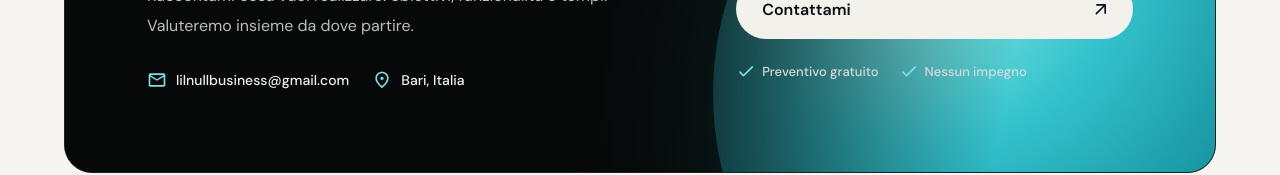
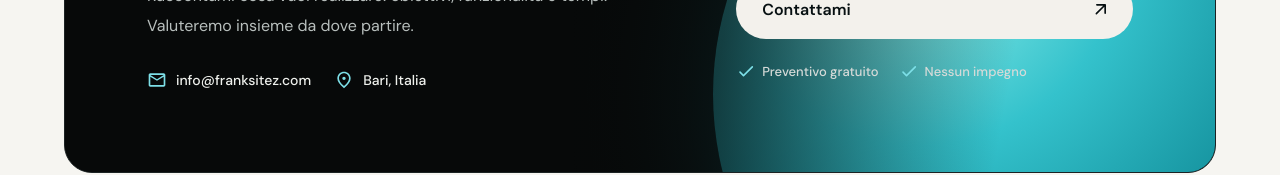
Before and after one commit to NullMC/FrankSites, a React (Vite) app: page / in a window 1280 px wide. Shown: the part 6863-7038 px from the top of the page. Built offline with nearby package versions, Linux system fonts and the light colour scheme.

Commit message:
contact update

```diff
--- a/src/App.jsx
+++ b/src/App.jsx
@@ -8,7 +8,7 @@ import {
   LightModeOutlined, DarkModeOutlined, ChevronLeftRounded, ChevronRightRounded, AddRounded, EmailOutlined,
   PlaceOutlined, CheckRounded
 } from '@mui/icons-material';
-import { navigation, services, projects, softSkills, questions } from './content.js';
+import { navigation, services, projects, softSkills, questions, contactEmail } from './content.js';
 import TechScroller from './components/TechScroller.jsx';
 
 const asset = (file) => import.meta.env.BASE_URL + 'static/CSS/IMGS/' + encodeURIComponent(file);
@@ -312,13 +312,13 @@ function Contact() {
               <SectionTitle title={<>Un buon progetto<br />inizia <em>parlando.</em></>} inverse />
               <p className="contact-description">Raccontami cosa vuoi realizzare: obiettivi, funzionalità e tempi. Valuteremo insieme da dove partire.</p>
               <div className="contact-info">
-                <a href="mailto:lilnullbusiness@gmail.com"><EmailOutlined fontSize="small" /> lilnullbusiness@gmail.com</a>
+                <a href={'mailto:' + contactEmail}><EmailOutlined fontSize="small" /> {contactEmail}</a>
                 <span><PlaceOutlined fontSize="small" /> Bari, Italia</span>
               </div>
             </div>
             <div className="col-12 col-lg-5">
               <div className="contact-actions">
-                <Button className="contact-button" component="a" href="mailto:lilnullbusiness@gmail.com" target="_blank"
+                <Button className="contact-button" component="a" href={'mailto:' + contactEmail} target="_blank"
                   rel="noopener noreferrer" endIcon={<ArrowOutwardRounded />}>Contattami</Button>
                 <div className="contact-benefits"><span><CheckRounded fontSize="small" /> Preventivo gratuito</span><span><CheckRounded fontSize="small" /> Nessun impegno</span></div>
               </div>
--- a/src/content.js
+++ b/src/content.js
@@ -1,4 +1,8 @@
 // Content preserved from the original HTML portfolio, in its original order.
+
+// The only contact channel shown on the site.
+export const contactEmail = 'info@franksitez.com';
+
 export const navigation = [
   { id: 'about', text: 'Chi sono' },
   { id: 'services', text: 'Servizi' },
--- a/src/entry-server.jsx
+++ b/src/entry-server.jsx
@@ -3,10 +3,9 @@ import createCache from '@emotion/cache';
 import { CacheProvider } from '@emotion/react';
 import createEmotionServer from '@emotion/server/create-instance';
 import App from './App.jsx';
-import { services, projects, questions } from './content.js';
+import { services, projects, questions, contactEmail } from './content.js';
 
 const SITE = 'https://franksitez.com/';
-const EMAIL = 'lilnullbusiness@gmail.com';
 
 // schema.org data built from the same content the page shows, so the two never drift apart.
 function structuredData() {
@@ -16,7 +15,7 @@ function structuredData() {
     name: 'Francesco',
     alternateName: 'Frank',
     jobTitle: 'Web Developer & Digital Partner',
-    email: 'mailto:' + EMAIL,
+    email: 'mailto:' + contactEmail,
     image: SITE + 'static/CSS/IMGS/og-image.jpg',
     url: SITE,
     address: { '@type': 'PostalAddress', addressLocality: 'Bari', addressRegion: 'Puglia', addressCountry: 'IT' },
@@ -34,7 +33,7 @@ function structuredData() {
         url: SITE,
         image: SITE + 'static/CSS/IMGS/og-image.jpg',
         logo: SITE + 'static/CSS/IMGS/logo.png',
-        email: EMAIL,
+        email: contactEmail,
         founder: { '@id': person['@id'] },
         address: person.address,
         areaServed: [{ '@type': 'City', name: 'Bari' }, { '@type': 'Country', name: 'Italia' }],
```
